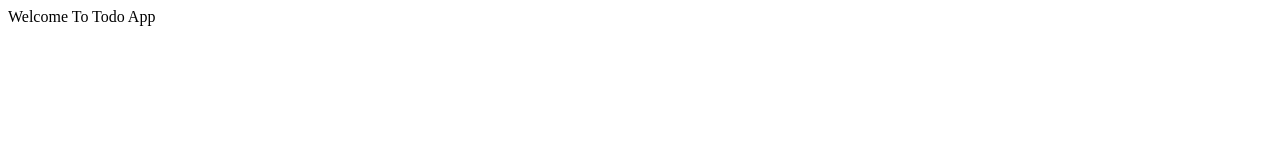
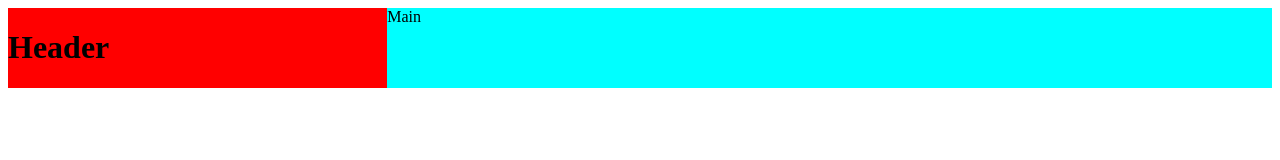
Before and after one commit to lesleyfon/Todo-gatsby-tutorial-, a Gatsby site: page / in a window 1280 px wide. Built offline with nearby package versions, Linux system fonts and the light colour scheme; Gatsby itself is replaced by a stand-in of ours.

Commit message:
Added some components and devided pages into Main and List

```diff
--- a/package.json
+++ b/package.json
@@ -1,5 +1,5 @@
 {
-  "name": "gatsby-starter-hello-world",
+  "name": "todo-app",
   "private": true,
   "description": "A simplified bare-bones starter for Gatsby",
   "version": "0.1.0",
@@ -23,9 +23,9 @@
   },
   "repository": {
     "type": "git",
-    "url": "https://github.com/gatsbyjs/gatsby-starter-hello-world"
+    "url": "https://github.com/lesleyfon/Todo-gatsby-tutorial-"
   },
   "bugs": {
-    "url": "https://github.com/gatsbyjs/gatsby/issues"
+    "url": "https://github.com/lesleyfon/Todo-gatsby-tutorial-/issues"
   }
 }
--- /dev/null
+++ b/src/components/Aside/Header/Header.jsx
@@ -0,0 +1,11 @@
+import React from 'react'
+
+function Header() {
+    return (
+        <div>
+            <h1>Header</h1>
+        </div>
+    )
+}
+
+export default Header
--- /dev/null
+++ b/src/components/Aside/List.css
@@ -0,0 +1,5 @@
+.list{
+    width: 100% ;
+    background-color: red;
+    height: 100%;
+}
--- /dev/null
+++ b/src/components/Aside/List.jsx
@@ -0,0 +1,13 @@
+import React from 'react';
+import './List.css';
+import Header from './Header/Header';
+
+function List() {
+    return (
+        <div className='list'>
+            <Header />
+        </div>
+    )
+}
+
+export default List
--- /dev/null
+++ b/src/components/Main/Main.css
@@ -0,0 +1,5 @@
+.main{
+    width: 100% ;
+    background-color: aqua;
+    height: 100%;
+}
--- /dev/null
+++ b/src/components/Main/Main.jsx
@@ -0,0 +1,11 @@
+import React from 'react'
+import './Main.css'
+function Main() {
+    return (
+        <div className='main'>
+            Main
+        </div>
+    )
+}
+
+export default Main
--- /dev/null
+++ b/src/pages/index.css
@@ -0,0 +1,5 @@
+.app{
+    max-width: 100%;
+    display: grid;
+    grid-template-columns: 30% 70%;
+}
--- a/src/pages/index.js
+++ b/src/pages/index.js
@@ -1,3 +1,12 @@
 import React from "react"
+import List from "../components/Aside/List"
+import Main from "../components/Main/Main"
 
-export default () => <div>Welcome To Todo App</div>
+//style
+import './index.css'
+export default () => (
+  <div className='app'>
+    <List />
+    <Main />
+  </div>
+)
```
